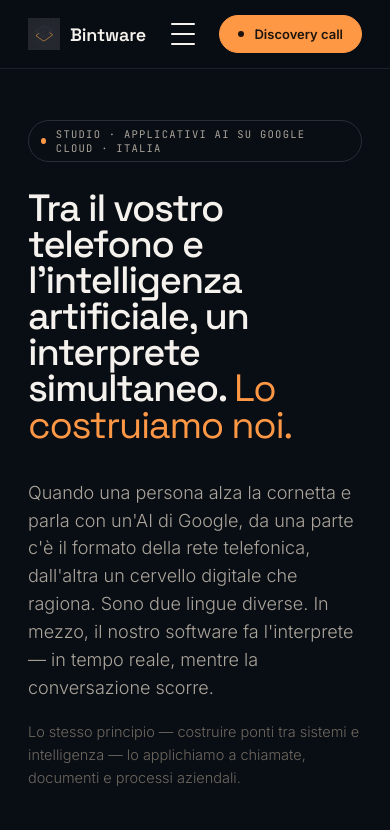
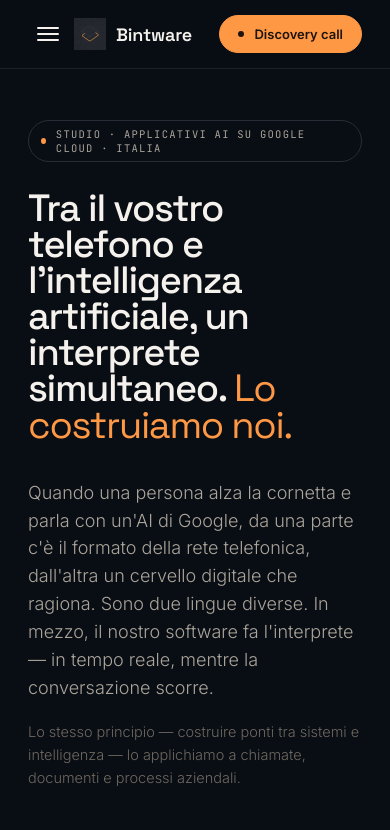
Before and after one commit to RiccaB20/bintware-website, a website: page index.html in a window 390 px wide. Shown: the top 830 px of the page. Drawn offline with Linux system fonts and the light colour scheme.

Commit message:
Refactoring menu mobile: miglioramento animazione hamburger e riposizionamento layout

```diff
--- a/css/style.css
+++ b/css/style.css
@@ -53,11 +53,14 @@
   .article-body figcaption{font-family:var(--mono);font-size:11.5px;color:var(--ink-mute);letter-spacing:0.06em;padding:10px 18px;background:var(--bg-2);border-top:1px solid var(--line-soft);text-align:center}
   nav .links{display:flex;gap:36px;font-size:13px;color:var(--ink-dim)}
   nav .links a:hover{color:var(--ink)}
-  .nav-toggle{display:none;background:none;border:0;width:40px;height:40px;padding:9px 8px;cursor:pointer;flex-direction:column;justify-content:space-between;align-items:stretch}
-  .nav-toggle span{display:block;height:2px;background:var(--ink);border-radius:2px;transition:transform .25s ease, opacity .2s ease}
-  .nav-toggle[aria-expanded="true"] span:nth-child(1){transform:translateY(9px) rotate(45deg)}
+  .nav-toggle{display:none;position:relative;background:none;border:0;width:40px;height:40px;padding:0;cursor:pointer}
+  .nav-toggle span{position:absolute;left:9px;right:9px;height:2px;background:var(--ink);border-radius:2px;transform-origin:center;transition:top .25s ease, transform .25s ease, opacity .2s ease}
+  .nav-toggle span:nth-child(1){top:13px}
+  .nav-toggle span:nth-child(2){top:19px}
+  .nav-toggle span:nth-child(3){top:25px}
+  .nav-toggle[aria-expanded="true"] span:nth-child(1){top:19px;transform:rotate(45deg)}
   .nav-toggle[aria-expanded="true"] span:nth-child(2){opacity:0}
-  .nav-toggle[aria-expanded="true"] span:nth-child(3){transform:translateY(-9px) rotate(-45deg)}
+  .nav-toggle[aria-expanded="true"] span:nth-child(3){top:19px;transform:rotate(-45deg)}
   .btn{
     display:inline-flex;align-items:center;gap:10px;
     padding:10px 18px;border-radius:999px;
@@ -405,7 +408,8 @@
   @media (max-width: 1024px){
     .wrap{padding:0 28px}
     nav.top .inner{padding:14px 28px}
-    .nav-toggle{display:flex}
+    .nav-toggle{display:block;margin-right:6px}
+    .logo{margin-right:auto}
     nav .links{display:flex;position:fixed;top:64px;left:0;right:0;flex-direction:column;gap:0;background:color-mix(in oklch, var(--bg) 94%, transparent);backdrop-filter:blur(16px);border-bottom:1px solid var(--line-soft);padding:12px 28px 18px;font-size:15px;transform:translateY(-12px);opacity:0;pointer-events:none;transition:transform .25s ease, opacity .2s ease}
     nav .links.is-open{transform:translateY(0);opacity:1;pointer-events:auto}
     nav .links a{padding:14px 0;color:var(--ink);border-bottom:1px solid var(--line-soft)}
--- a/index.html
+++ b/index.html
@@ -194,11 +194,14 @@
     border-bottom: 1px solid var(--line-soft);
   }
   nav.top .inner{display:flex;align-items:center;justify-content:space-between;padding:18px 48px;max-width:1360px;margin:0 auto}
-  .nav-toggle{display:none;background:none;border:0;width:40px;height:40px;padding:9px 8px;cursor:pointer;flex-direction:column;justify-content:space-between;align-items:stretch}
-  .nav-toggle span{display:block;height:2px;background:var(--ink);border-radius:2px;transition:transform .25s ease, opacity .2s ease}
-  .nav-toggle[aria-expanded="true"] span:nth-child(1){transform:translateY(9px) rotate(45deg)}
+  .nav-toggle{display:none;position:relative;background:none;border:0;width:40px;height:40px;padding:0;cursor:pointer}
+  .nav-toggle span{position:absolute;left:9px;right:9px;height:2px;background:var(--ink);border-radius:2px;transform-origin:center;transition:top .25s ease, transform .25s ease, opacity .2s ease}
+  .nav-toggle span:nth-child(1){top:13px}
+  .nav-toggle span:nth-child(2){top:19px}
+  .nav-toggle span:nth-child(3){top:25px}
+  .nav-toggle[aria-expanded="true"] span:nth-child(1){top:19px;transform:rotate(45deg)}
   .nav-toggle[aria-expanded="true"] span:nth-child(2){opacity:0}
-  .nav-toggle[aria-expanded="true"] span:nth-child(3){transform:translateY(-9px) rotate(-45deg)}
+  .nav-toggle[aria-expanded="true"] span:nth-child(3){top:19px;transform:rotate(-45deg)}
   .logo{display:flex;align-items:center;gap:10px;font-family:var(--display);font-weight:600;font-size:18px;letter-spacing:-0.01em}
   .brand-logo{width:32px;height:32px;display:block;flex-shrink:0;object-fit:contain}
 
@@ -562,7 +565,8 @@
   @media (max-width: 1024px){
     .wrap{padding:0 28px}
     nav.top .inner{padding:14px 28px}
-    .nav-toggle{display:flex}
+    .nav-toggle{display:block;margin-right:6px}
+    .logo{margin-right:auto}
     nav .links{display:flex;position:fixed;top:64px;left:0;right:0;flex-direction:column;gap:0;background:color-mix(in oklch, var(--bg) 94%, transparent);backdrop-filter:blur(16px);border-bottom:1px solid var(--line-soft);padding:12px 28px 18px;font-size:15px;transform:translateY(-12px);opacity:0;pointer-events:none;transition:transform .25s ease, opacity .2s ease}
     nav .links.is-open{transform:translateY(0);opacity:1;pointer-events:auto}
     nav .links a{padding:14px 0;color:var(--ink);border-bottom:1px solid var(--line-soft)}
@@ -650,11 +654,11 @@
 <!-- NAV (CSS inline) -->
 <nav class="top">
   <div class="inner">
+    <button class="nav-toggle" type="button" aria-label="Apri menu" aria-expanded="false" aria-controls="nav-links"><span></span><span></span><span></span></button>
     <div class="logo">
       <img class="brand-logo" src="asset/img/logo-bintware-v2.webp" alt="Bintware" width="32" height="32">
       <span>Bintware</span>
     </div>
-    <button class="nav-toggle" type="button" aria-label="Apri menu" aria-expanded="false" aria-controls="nav-links"><span></span><span></span><span></span></button>
     <div class="links" id="nav-links">
       <a href="#prodotto">Manifesto</a>
       <a href="#capacita">Capacità</a>
```
Also changed, not shown: blog.html (+1 -1 lines), blog/interprete-sip-vertex-ai.html (+1 -1 lines), privacy.html (+1 -1 lines).
